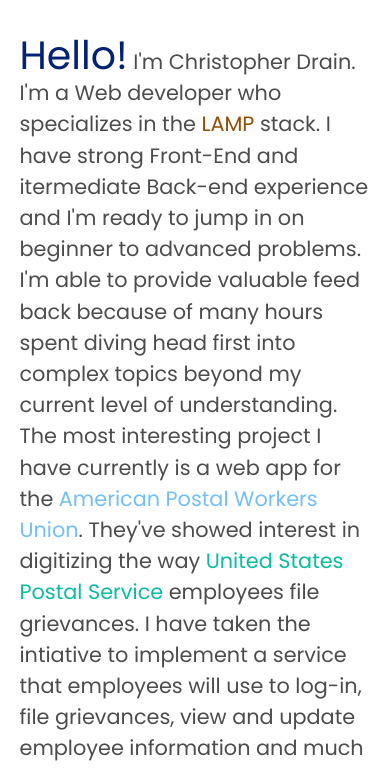
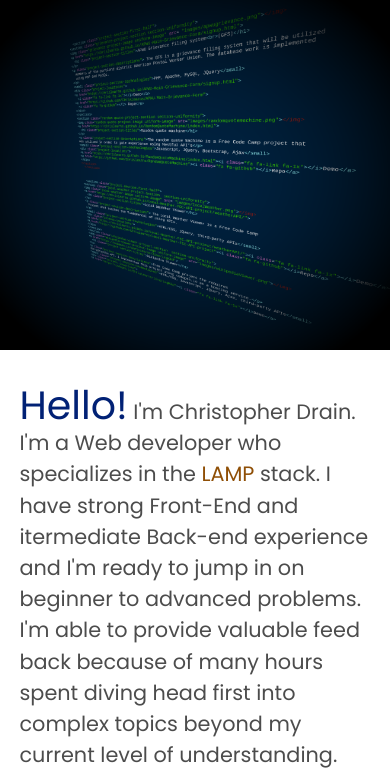
Before and after one commit to Chrislearns/CSS-Portfolio, a plain HTML site: page index.html in a window 390 px wide. Shown: the top 773 px of the page. Drawn offline with Linux system fonts and the light colour scheme.

Commit message:
diplay image @620px

```diff
--- a/index.html
+++ b/index.html
@@ -9,7 +9,7 @@
 <link rel="stylesheet" href="https://fonts.googleapis.com/css?family=Poppins:400,600" >
 <link rel="stylesheet" href="main.css">
 </head>
-<!--<div class="intro-header-picture"><img style="	width: 100%;height: 60%;" src="images/htmlmarmoset.png" alt="code-block"></img></div>-->
+<div class="intro-header-picture"><img  src="images/htmlmarmoset.png" alt="code-block"></img></div>
 <div class="about-intro-div">
 <section class="about-intro-section">
   <h1><em style = "color: #012175; font-size:1.9em;">Hello!</em> I'm Christopher Drain. I'm a Web developer who specializes in the <em style = "color: #8F4F06;">LAMP</em> stack. I have strong Front-End
--- a/main.css
+++ b/main.css
@@ -33,9 +33,10 @@ body {
   color: rgba(0,0,0,0.7);
   font-family: Poppins, Helvetica Neue, Arial, sans-serif;
 }
-.intro-header-picture{
+.intro-header-picture img{
+	display: none;
 	width: 100%;
-	height: 60%;
+	height: 350px;
 }
 ol, ul {
 	list-style: none;
@@ -254,6 +255,11 @@ margin: 0 auto;
 }
 }
 @media (max-width:620px){
+	.intro-header-picture img{
+		display: block;
+		width: 100%;
+		height: 350px;
+	}
 	.font-awesome{
 		display: block;
 		margin: 0 auto;
```
